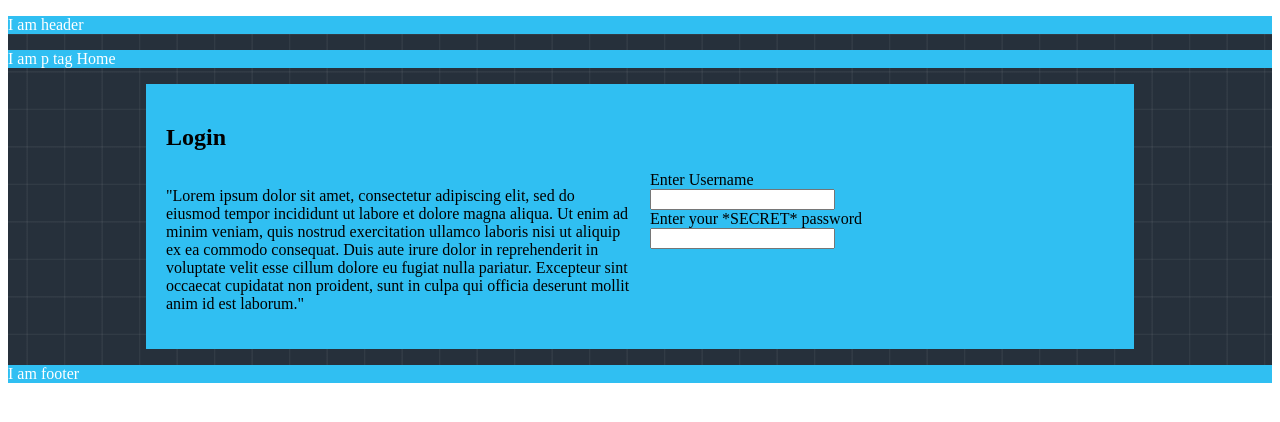
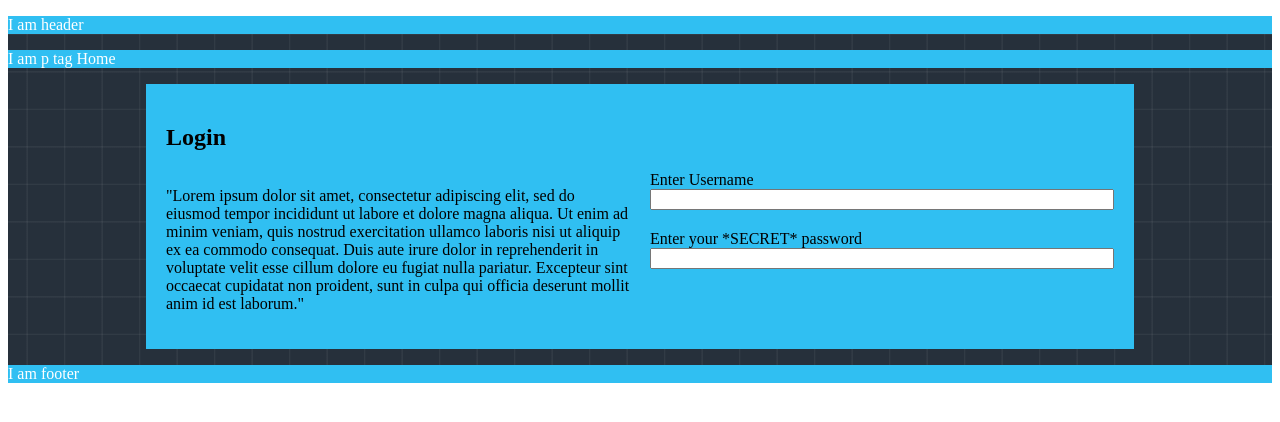
Before and after one commit to CD-Mackay/Foto-Album, a React app: page / in a window 1280 px wide. Shown: the top 422 px of the page. Built offline with nearby package versions, Linux system fonts and the light colour scheme.

Commit message:
refactor login form layout

```diff
--- a/src/components/templates/Logsign/LogSign.js
+++ b/src/components/templates/Logsign/LogSign.js
@@ -14,14 +14,14 @@ export default function LogSign(props) {
         </div>
         <div className="form-wrapper">
           <form>
-            <Label message={"Enter Username"} labelFor={"username"} />
-            <br/>
-            <InputField name={"username"} type={"text"} />
-            <br/>
-            <Label message={"Enter your *SECRET* password"} labelForm={"password"} />
-            <br/>
-            <InputField name={"password"} type={"password"} />
-            <br/>
+            <div className="input-wrapper">
+              <Label message={"Enter Username"} labelFor={"username"} />
+              <InputField name={"username"} type={"text"} />
+            </div>
+            <div className="input-wrapper">
+              <Label message={"Enter your *SECRET* password"} labelForm={"password"} />
+              <InputField name={"password"} type={"password"} />
+            </div>
           </form>
         </div>
       </div>
--- a/src/components/templates/Logsign/StyledLogSign.js
+++ b/src/components/templates/Logsign/StyledLogSign.js
@@ -19,10 +19,20 @@ const StyledLogSign = styled.section`
    margin: 0 auto;
    height: auto;
    padding: 20px;
+
    .login-form {
      display: grid;
      grid-template-columns: 1fr 1fr;
      column-gap: 20px;
+
+     .form-wrapper {
+
+        .input-wrapper {
+          display: flex;
+          flex-direction: column;
+          margin-bottom: 20px;
+        }
+     }
    };
    `
 
```
